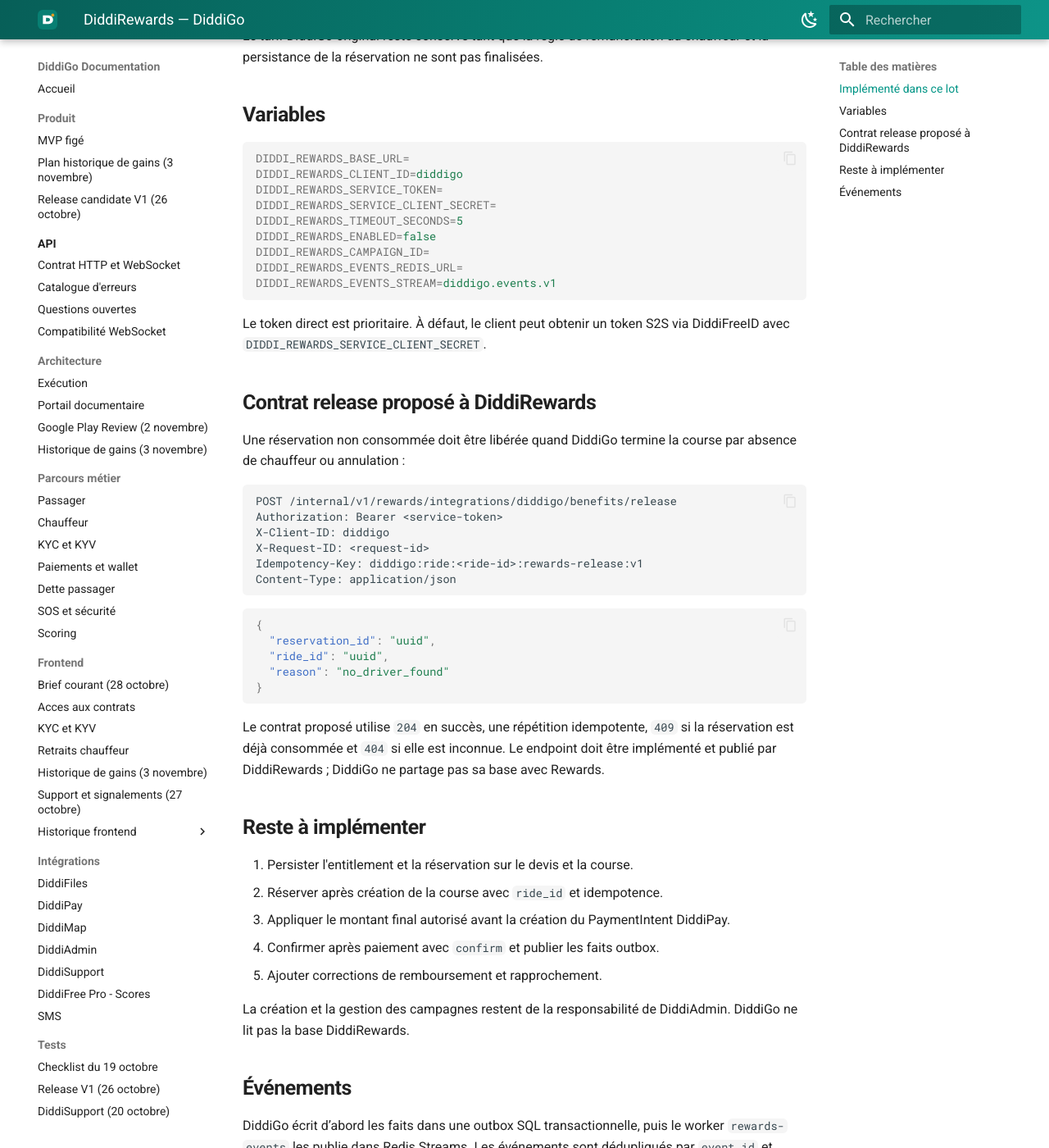
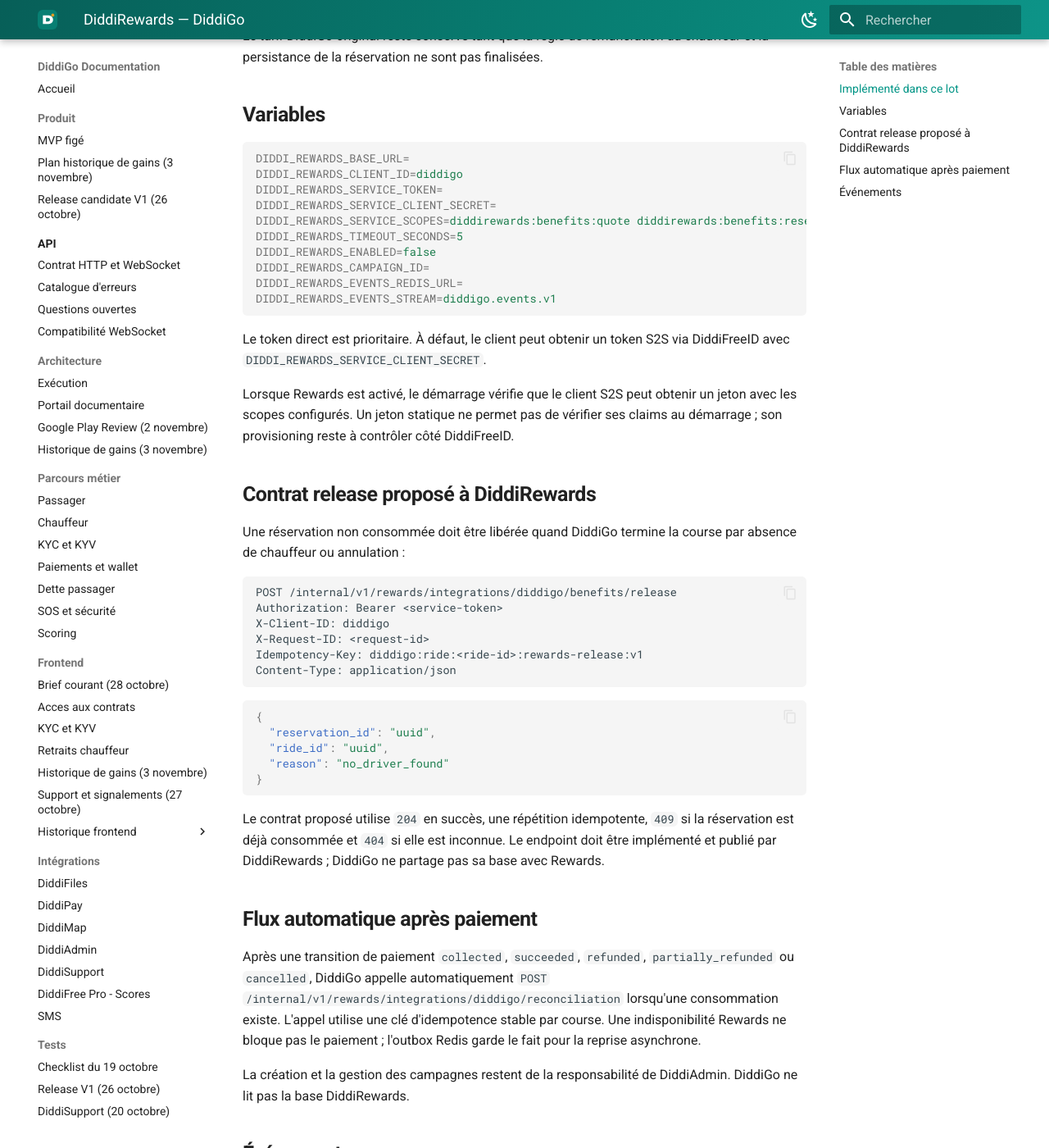
Before and after one commit to DIDDI-FREE/diddi-go-backend, an MkDocs documentation site: the page built from docs/DIDDIREWARDS-INTEGRATION.md, in a window 1280 px wide and 1400 px high, scrolled down 485 px. Shown: the whole window at 82% size. Built offline with MkDocs 1.6.1 and Material for MkDocs 9.7.7, drawn with Linux system fonts in a browser that asks for light colours.

Commit message:
feat(rewards): automate payment reconciliation and startup checks

```diff
--- a/docker-compose.portainer.yml
+++ b/docker-compose.portainer.yml
@@ -81,6 +81,7 @@ services:
       DIDDI_REWARDS_CLIENT_ID: ${DIDDI_REWARDS_CLIENT_ID:-diddigo}
       DIDDI_REWARDS_SERVICE_TOKEN: ${DIDDI_REWARDS_SERVICE_TOKEN:-}
       DIDDI_REWARDS_SERVICE_CLIENT_SECRET: ${DIDDI_REWARDS_SERVICE_CLIENT_SECRET:-}
+      DIDDI_REWARDS_SERVICE_SCOPES: ${DIDDI_REWARDS_SERVICE_SCOPES:-diddirewards:benefits:quote diddirewards:benefits:reserve diddirewards:benefits:release diddirewards:benefits:consume diddirewards:benefits:correct diddirewards:reconcile}
       DIDDI_REWARDS_TIMEOUT_SECONDS: ${DIDDI_REWARDS_TIMEOUT_SECONDS:-5}
       DIDDI_REWARDS_ENABLED: ${DIDDI_REWARDS_ENABLED:-false}
       DIDDI_REWARDS_CAMPAIGN_ID: ${DIDDI_REWARDS_CAMPAIGN_ID:-}
--- a/docs/DIDDIREWARDS-INTEGRATION.md
+++ b/docs/DIDDIREWARDS-INTEGRATION.md
@@ -27,6 +27,7 @@ DIDDI_REWARDS_BASE_URL=
 DIDDI_REWARDS_CLIENT_ID=diddigo
 DIDDI_REWARDS_SERVICE_TOKEN=
 DIDDI_REWARDS_SERVICE_CLIENT_SECRET=
+DIDDI_REWARDS_SERVICE_SCOPES=diddirewards:benefits:quote diddirewards:benefits:reserve diddirewards:benefits:release diddirewards:benefits:consume diddirewards:benefits:correct diddirewards:reconcile
 DIDDI_REWARDS_TIMEOUT_SECONDS=5
 DIDDI_REWARDS_ENABLED=false
 DIDDI_REWARDS_CAMPAIGN_ID=
@@ -36,6 +37,11 @@ DIDDI_REWARDS_EVENTS_STREAM=diddigo.events.v1
 
 Le token direct est prioritaire. À défaut, le client peut obtenir un token
 S2S via DiddiFreeID avec `DIDDI_REWARDS_SERVICE_CLIENT_SECRET`.
+
+Lorsque Rewards est activé, le démarrage vérifie que le client S2S peut
+obtenir un jeton avec les scopes configurés. Un jeton statique ne permet pas
+de vérifier ses claims au démarrage ; son provisioning reste à contrôler côté
+DiddiFreeID.
 
 ## Contrat release proposé à DiddiRewards
 
@@ -64,13 +70,14 @@ si la réservation est déjà consommée et `404` si elle est inconnue. Le
 endpoint doit être implémenté et publié par DiddiRewards ; DiddiGo ne partage
 pas sa base avec Rewards.
 
-## Reste à implémenter
+## Flux automatique après paiement
 
-1. Persister l'entitlement et la réservation sur le devis et la course.
-2. Réserver après création de la course avec `ride_id` et idempotence.
-3. Appliquer le montant final autorisé avant la création du PaymentIntent DiddiPay.
-4. Confirmer après paiement avec `confirm` et publier les faits outbox.
-5. Ajouter corrections de remboursement et rapprochement.
+Après une transition de paiement `collected`, `succeeded`, `refunded`,
+`partially_refunded` ou `cancelled`, DiddiGo appelle automatiquement
+`POST /internal/v1/rewards/integrations/diddigo/reconciliation` lorsqu'une
+consommation existe. L'appel utilise une clé d'idempotence stable par course.
+Une indisponibilité Rewards ne bloque pas le paiement ; l'outbox Redis garde
+le fait pour la reprise asynchrone.
 
 La création et la gestion des campagnes restent de la responsabilité de
 DiddiAdmin. DiddiGo ne lit pas la base DiddiRewards.
```
Also changed, not shown: docs/IMPLEMENTATION-STATUS.md (+8 -1 lines), docs/api/API_CONTRACT.md (+6 -1 lines), docs/observability/DIDDIOBSERVABILITY_V1_CONNECTION.md (+6 -0 lines), implementation-log-2026-11-23-rewards.md (+15 -0 lines), 5 other files.
